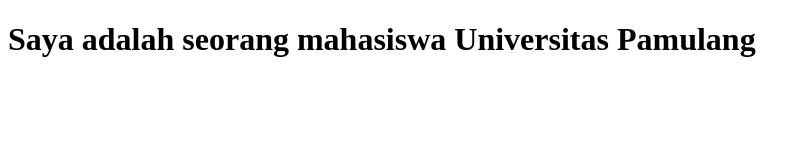
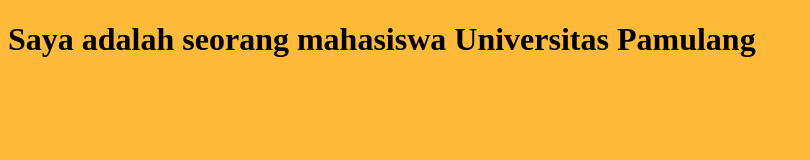
Before and after one commit to IrvanFadly/Course-5, a plain HTML site: page About.html in a window 1280 px wide. Shown: the whole page, without its empty margins (0-810 px from the left). Drawn offline with Linux system fonts and the light colour scheme.

Commit message:
Course 5

```diff
--- a/About.html
+++ b/About.html
@@ -1,6 +1,11 @@
 <!DOCTYPE html>
 <html lang="en">
   <head>
+    <style>
+      body {
+        background-color: rgb(255, 186, 57);
+      }
+    </style>
     <meta charset="UTF-8" />
     <meta name="viewport" content="width=device-width, initial-scale=1.0" />
     <title>About</title>
```
Also changed, not shown: Gallery.html (+5 -0 lines), Home.html (+5 -0 lines), Kontak.html (+5 -0 lines), Profil.html (+5 -0 lines), index.html (+5 -0 lines), css/style.css (added).
